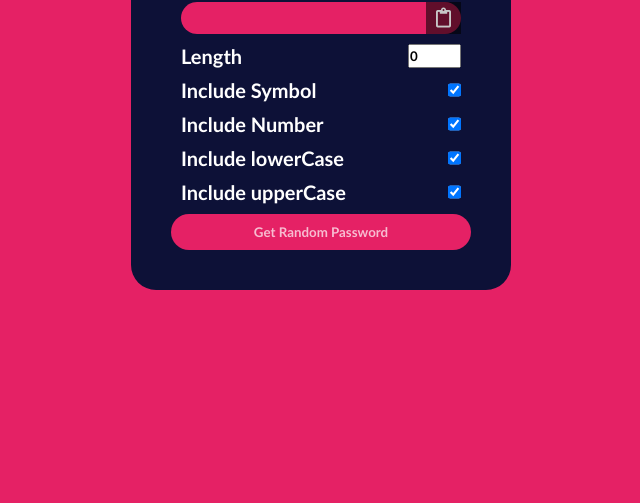
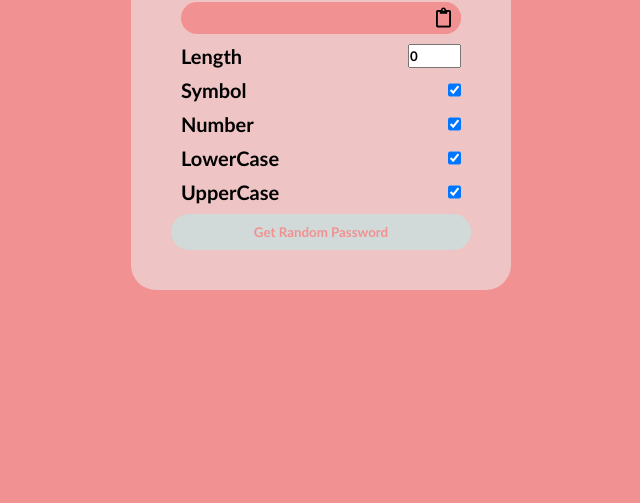
Before and after one commit to Narayanprajapat/password-generator, a plain HTML site: page index.html in a window 1280 px wide. Shown: the part 297-800 px from the top of the page, without its empty margins (319-959 px from the left). Drawn offline with Linux system fonts and the light colour scheme.

Commit message:
Color Changes

```diff
--- a/index.html
+++ b/index.html
@@ -13,26 +13,27 @@
       <div class="password-generator">
           <h2>Password Generator</h2>
           <div class="password">
-            <p id="passwordBox"></p><i class="far fa-clipboard" onclick="copyPassword()"></i></i>
+            <p id="passwordBox"></p>
+            <i class="far fa-clipboard" onclick="copyPassword()"></i>
           </div>
           <div>
             <label for="length">Length</label>
             <input type="number" id="length" min="1" max="20" value="0">
           </div>
           <div>
-            <label for="symbol">Include Symbol</label>
+            <label for="symbol">Symbol</label>
             <input type="checkbox" id="symbol" checked>
           </div>
           <div>
-            <label for="number">Include Number</label>
+            <label for="number">Number</label>
             <input type="checkbox" id="number" checked>
           </div>
           <div>
-            <label for="lowerCase">Include lowerCase</label>
+            <label for="lowerCase">LowerCase</label>
             <input type="checkbox" id="lowerCase" checked>
           </div>
           <div>
-            <label for="upperCase">Include upperCase</label>
+            <label for="upperCase">UpperCase</label>
             <input type="checkbox" id="upperCase" checked>
           </div>
           <button onclick="createPassword()">Get Random Password</button>
--- a/script.js
+++ b/script.js
@@ -30,6 +30,10 @@ function createPassword() {
 	}
 	const passwordBox = document.getElementById('passwordBox');
 	const length = document.getElementById('length');
+	if (length.value == 0) {
+		alert('Please Select Password Length');
+		return;
+	}
 	let password = '';
 	while (length.value > password.length) {
 		let keyToAdd = getKey[Math.floor(Math.random() * getKey.length)];
--- a/style.css
+++ b/style.css
@@ -4,23 +4,24 @@
   box-sizing: border-box;
   font-family: 'Trebuchet MS', 'Lucida Sans Unicode', 'Lucida Grande', 'Lucida Sans', Arial, sans-serif;
   font-weight: bold;
+  color: black;
 }
 
 .container {
   display: flex;
   justify-content: center;
   align-items: center;
-  background-color: #e52165;
+  background-color: #F29191;
   height: 100vh;
 }
 
 .password-generator {
   padding: 40px;
-  background-color: #0d1137;
+  background-color: #EEC4C4;
   color: white;
   font-size: 20px;
   font-family: sans-serif;
-  border-radius :25px;
+  border-radius: 25px;
 }
 
 .password-generator div {
@@ -31,26 +32,42 @@
 
 .password {
   min-width: 280px;
-  background-color: #e52165;
   color: rgb(199, 199, 199);
   border-radius: 25px;
+  background-color: #F29191;
 }
 
 .password p {
   padding: 6px 10px;
-
 }
 
 .password i {
-  background-color: rgba(0, 0, 0, 0.575);
+  background-color: #F29191;
   padding: 6px 10px;
+  border-radius: 25px;
 }
 
+
+.password i:hover {
+  background-color: #D1D9D9;
+  cursor: pointer;
+}
 .password-generator button {
   width: 100%;
   border: none;
-  color: rgba(255, 255, 255, 0.699);
-  background-color: #e52165;
+  color: #F29191;
+  background-color: #D1D9D9;
   padding: 10px;
   border-radius: 25px;
 }
+
+button:hover{
+  background-color: #F29191;
+  color: black;
+  cursor: pointer;
+}
+
+label,
+input:hover {
+  cursor: pointer;
+}
```
